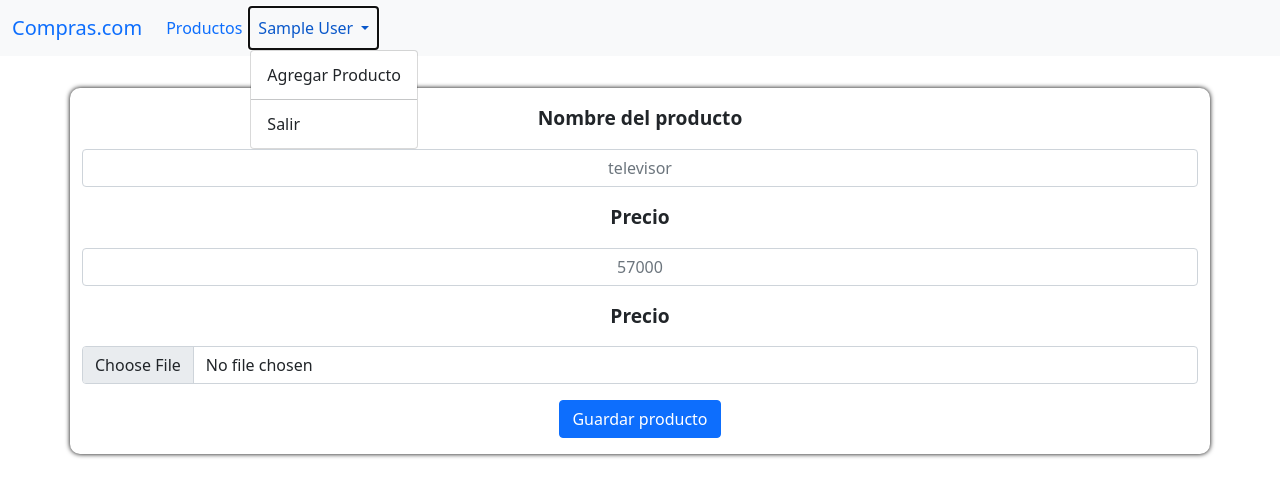
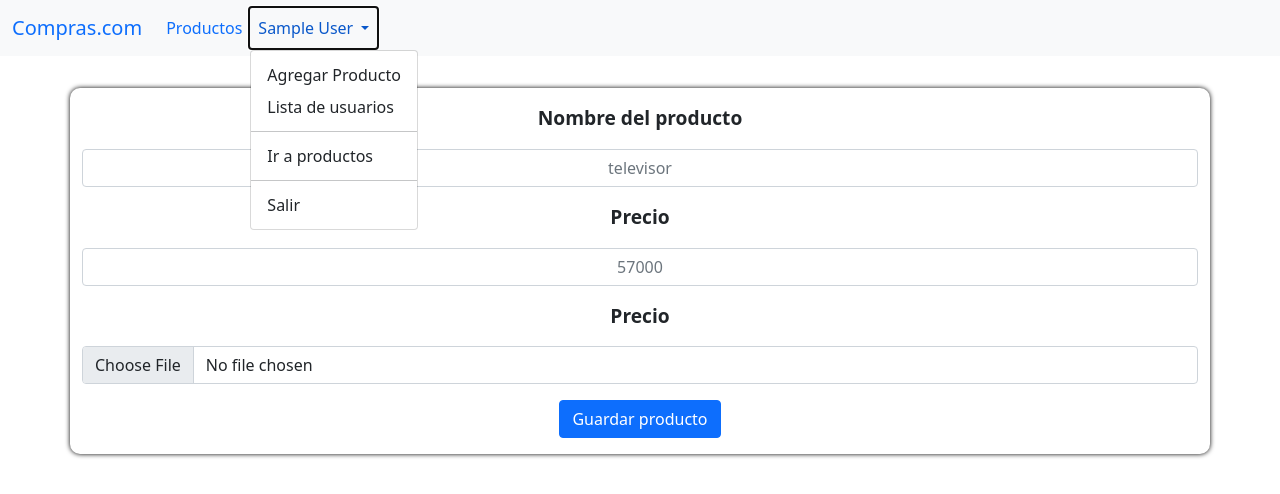
Before and after one commit to walkeriorus/flask-login, a Flask app: page /crearProducto in a window 1280 px wide, after a click that opens the changed part. Shown: the top 494 px of the page. Run offline with Flask 2, Linux system fonts and the light colour scheme; the visitor is signed in with stand-in values (Sample User, id 1); data comes from the database, SQL or seed files in the repository.

Commit message:
Añadidas opciones en el navbar para administradores

```diff
--- a/templates/headerAdmin.html
+++ b/templates/headerAdmin.html
@@ -18,6 +18,9 @@
             </a>
             <ul class="dropdown-menu">
               <li><a class="dropdown-item" href="{{url_for('crearProducto')}}">Agregar Producto</a></li>
+              <li><a class="dropdown-item" href="{{url_for('mostrarUsuarios')}}">Lista de usuarios</a></li>
+              <li><hr class="dropdown-divider"></li>
+              <li><a class="dropdown-item" href="{{url_for('verProductos')}}">Ir a productos</a></li>
               <li><hr class="dropdown-divider"></li>
               <li><a class="dropdown-item" href="{{url_for('logout')}}">Salir</a></li>
             </ul>
```
